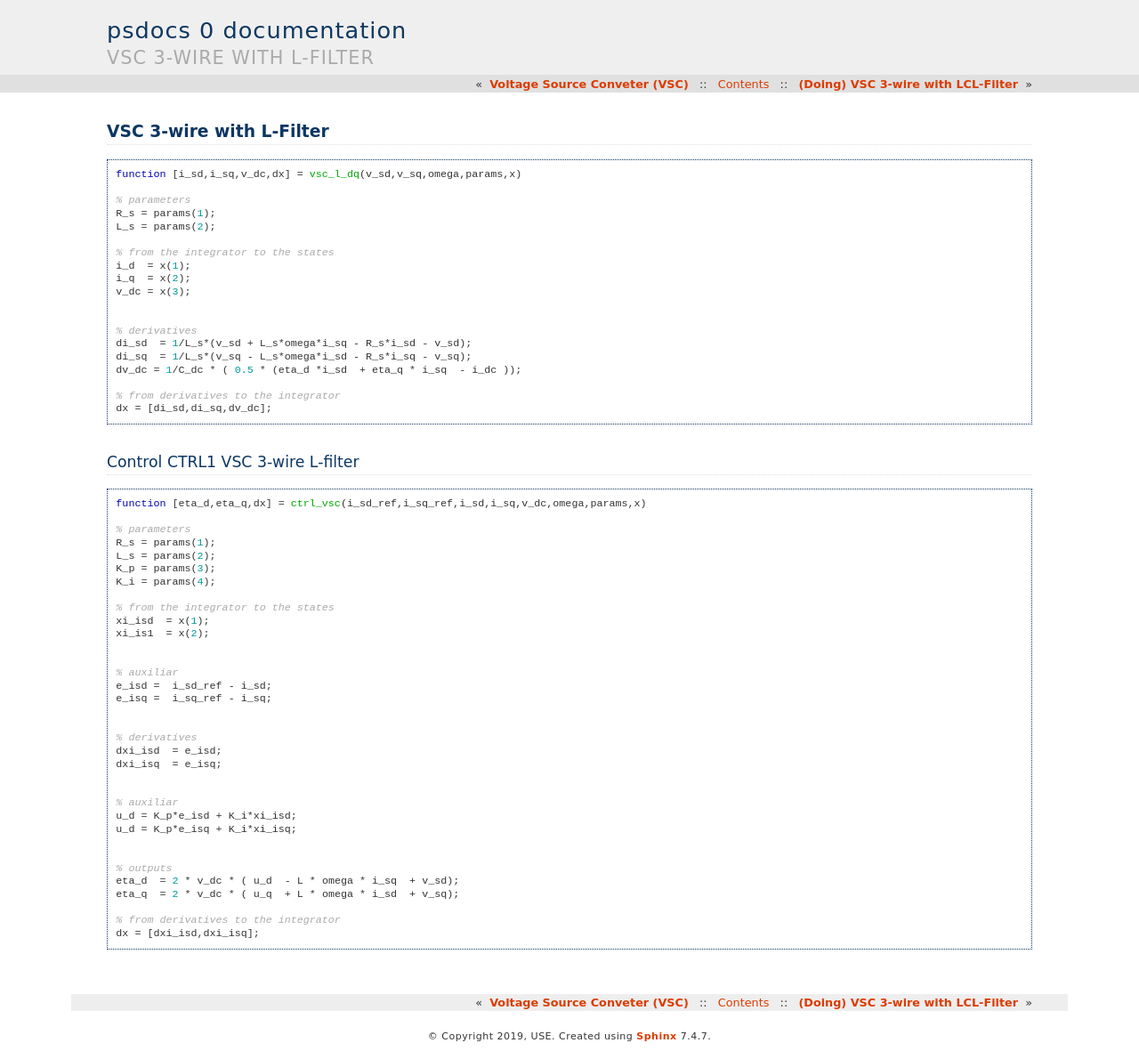
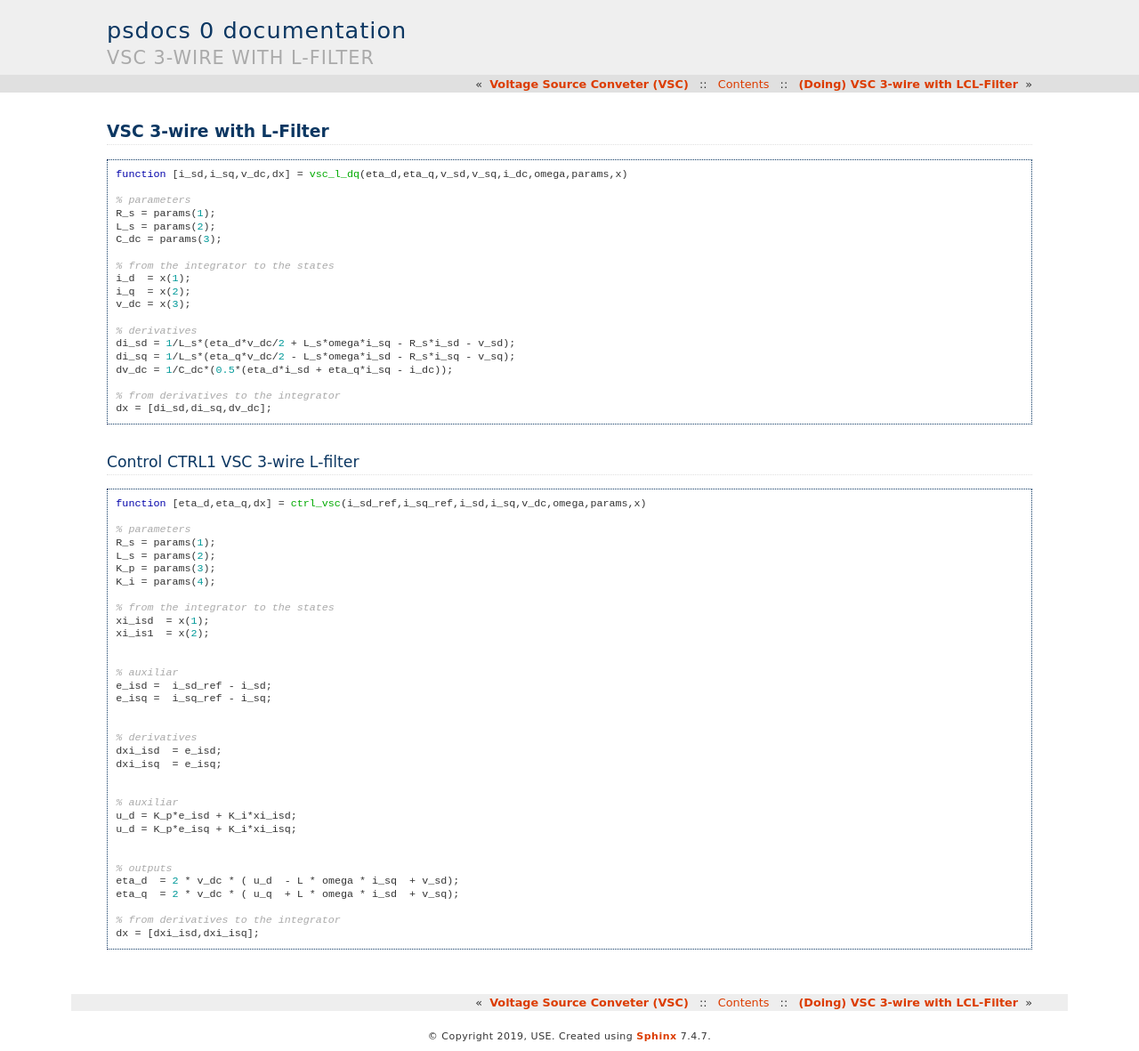
Before and after one commit to psmodels/psdocs, a Sphinx documentation site: the page built from source/vsc/l_filter.rst, in a window 1280 px wide. Shown: the whole page at 89% size. Built offline with Sphinx 7.4.7, drawn with Linux system fonts in a browser that asks for light colours.

Commit message:
VSC 3-wire with L-filter corrections

```diff
--- a/source/vsc/l_filter.rst
+++ b/source/vsc/l_filter.rst
@@ -5,22 +5,22 @@ VSC 3-wire with L-Filter
 .. code-block:: matlab
 
 
-    function [i_sd,i_sq,v_dc,dx] = vsc_l_dq(v_sd,v_sq,omega,params,x)
+    function [i_sd,i_sq,v_dc,dx] = vsc_l_dq(eta_d,eta_q,v_sd,v_sq,i_dc,omega,params,x)
 
     % parameters
     R_s = params(1);
     L_s = params(2);
+    C_dc = params(3);
 
     % from the integrator to the states
     i_d  = x(1);
     i_q  = x(2);
     v_dc = x(3);
 
-
     % derivatives
-    di_sd  = 1/L_s*(v_sd + L_s*omega*i_sq - R_s*i_sd - v_sd);
-    di_sq  = 1/L_s*(v_sq - L_s*omega*i_sd - R_s*i_sq - v_sq);
-    dv_dc = 1/C_dc * ( 0.5 * (eta_d *i_sd  + eta_q * i_sq  - i_dc ));
+    di_sd = 1/L_s*(eta_d*v_dc/2 + L_s*omega*i_sq - R_s*i_sd - v_sd);
+    di_sq = 1/L_s*(eta_q*v_dc/2 - L_s*omega*i_sd - R_s*i_sq - v_sq);
+    dv_dc = 1/C_dc*(0.5*(eta_d*i_sd + eta_q*i_sq - i_dc));
 
     % from derivatives to the integrator
     dx = [di_sd,di_sq,dv_dc];
```
